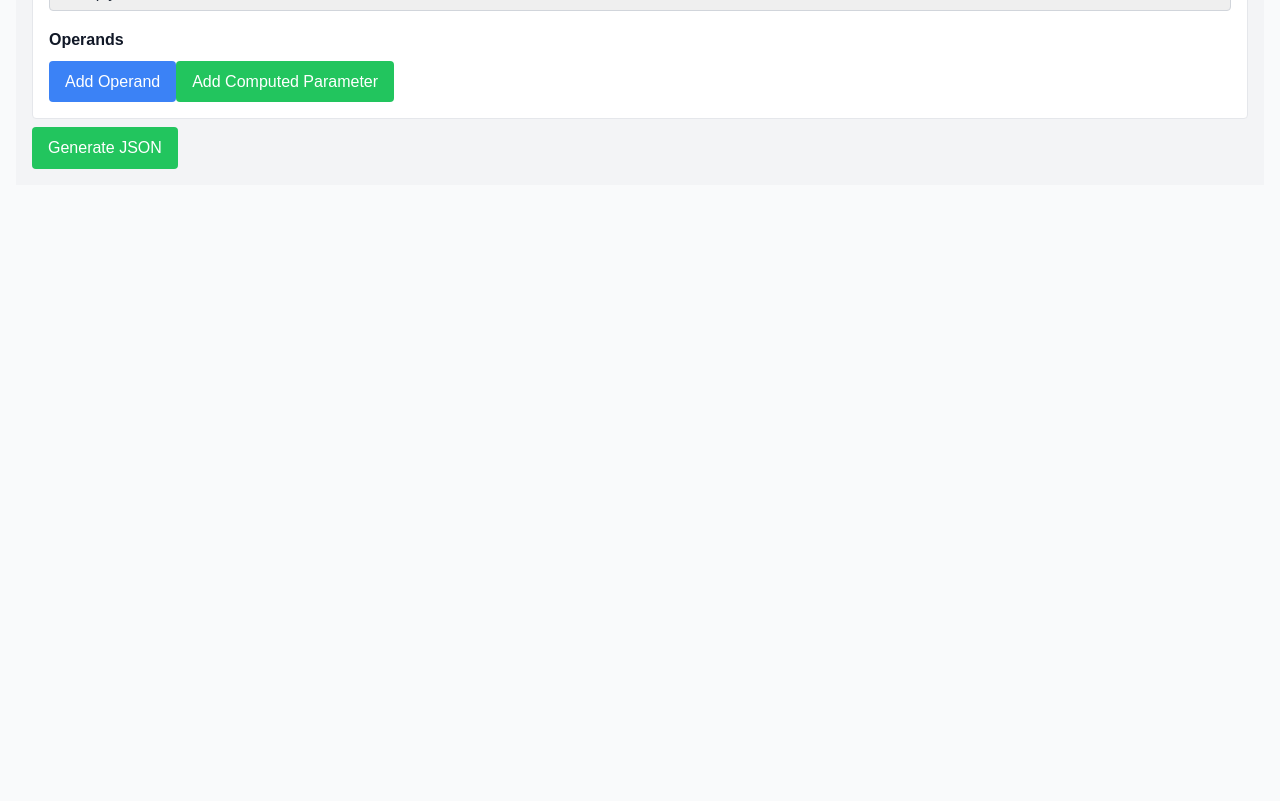
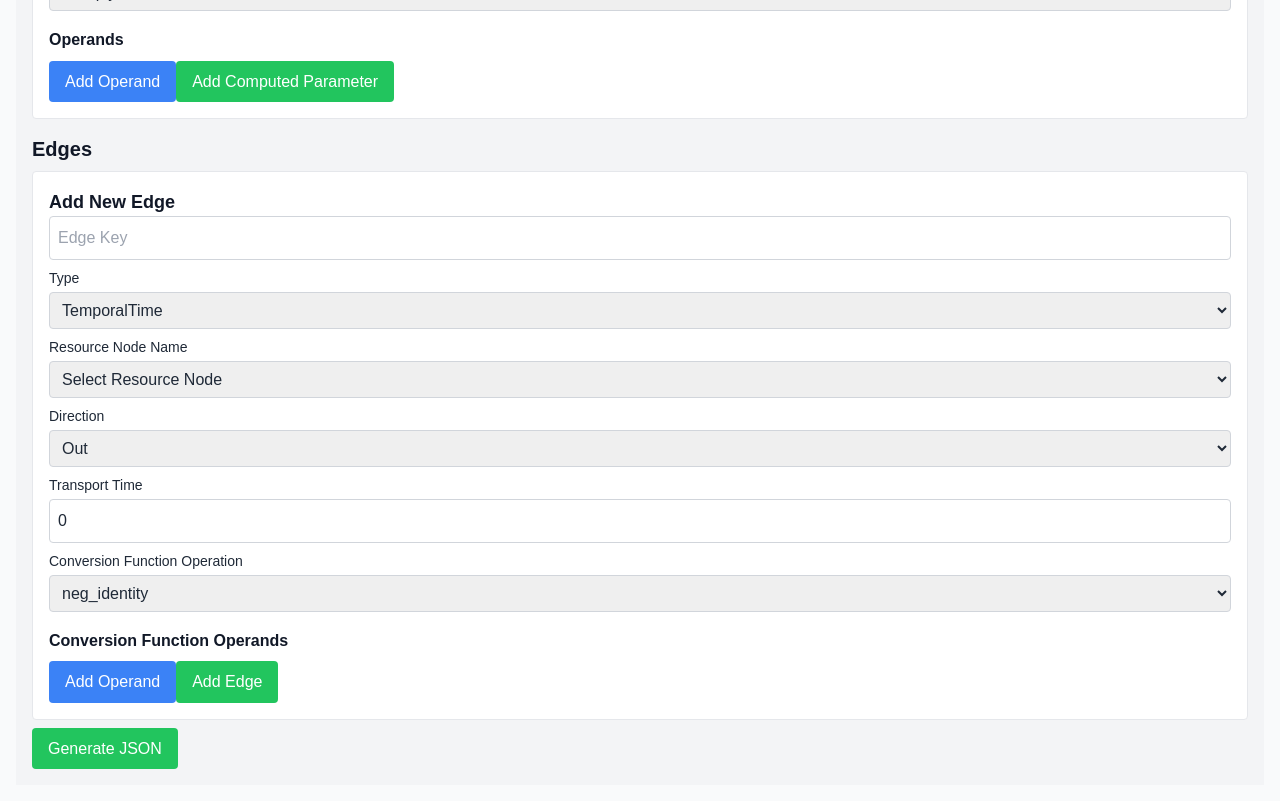
Before and after one commit to Eqedos/stevfns-json-builder, a Next.js app: page /component-builder in a window 1280 px wide. Shown: the part 740-1541 px from the top of the page. Before the commit the page ends 941 px from the top, so only its background shows below. Built offline with nearby package versions, Linux system fonts and the light colour scheme.

Commit message:
finish component

```diff
--- a/app/components/ComponentBuilder.js
+++ b/app/components/ComponentBuilder.js
@@ -5,6 +5,7 @@ import ResourceNodes from './ResourceNodes';
 import RawParameters from './RawParameters';
 import LocationParameters from './LocationParameters';
 import ComputedParameters from './ComputedParameters';
+import Edges from './Edges';
 import JSONDownloader from './JSONDownloader';
 
 export default function ComponentBuilder() {
@@ -15,6 +16,7 @@ export default function ComponentBuilder() {
   const [rawParameters, setRawParameters] = useState([]);
   const [locationParameters, setLocationParameters] = useState({});
   const [computedParameters, setComputedParameters] = useState({});
+  const [edges, setEdges] = useState({});
 
   return (
     <div className="p-4 bg-gray-100 min-h-screen">
@@ -46,6 +48,15 @@ export default function ComponentBuilder() {
         rawParameters={rawParameters}
         locationParameters={locationParameters}
       />
+      <Edges
+        edges={edges}
+        setEdges={setEdges}
+        stateVariables={stateVariables}
+        resourceNodes={resourceNodes}
+        rawParameters={rawParameters}
+        locationParameters={locationParameters}
+        computedParameters={computedParameters}
+      />
 
       <JSONDownloader
         name={name}
@@ -55,6 +66,7 @@ export default function ComponentBuilder() {
         rawParameters={rawParameters}
         locationParameters={locationParameters}
         computedParameters={computedParameters}
+        edges={edges}
       />
     </div>
   );
--- /dev/null
+++ b/app/components/Edges.js
@@ -0,0 +1,177 @@
+import { useState } from 'react';
+import OperandEditor, { AVAILABLE_OPERATIONS } from './OperandEditor';
+
+export default function Edges({ edges, setEdges, stateVariables, resourceNodes, rawParameters, locationParameters, computedParameters }) {
+  const [newEdgeKey, setNewEdgeKey] = useState('');
+  const [type, setType] = useState('TemporalTime');
+  const [operation, setOperation] = useState('neg_identity');
+  const [conversionFunction, setConversionFunction] = useState({ operation: 'neg_identity', operands: [] });
+  const [resourceNodeName, setResourceNodeName] = useState('');
+  const [direction, setDirection] = useState('out');
+  const [transportTime, setTransportTime] = useState(0);
+  const [specificTime, setSpecificTime] = useState('');
+
+  const handleAddEdge = () => {
+    if (newEdgeKey && resourceNodeName) {
+      setEdges({
+        ...edges,
+        [newEdgeKey]: {
+          type,
+          conversionFunction: { operation, operands: conversionFunction.operands },
+          resourceNodeName,
+          transportTime: type === 'TemporalTime' ? transportTime : '',
+          specificTime: type === 'SpecificTime' ? specificTime : '',
+          direction,
+        },
+      });
+      setNewEdgeKey('');
+      setType('TemporalTime');
+      setOperation('neg_identity');
+      setConversionFunction({ operation: 'neg_identity', operands: [] });
+      setResourceNodeName('');
+      setDirection('out');
+      setTransportTime(0);
+      setSpecificTime('');
+    }
+  };
+
+  const handleDeleteEdge = (key) => {
+    const updatedEdges = { ...edges };
+    delete updatedEdges[key];
+    setEdges(updatedEdges);
+  };
+
+  return (
+    <div>
+      <h2 className="text-xl font-semibold mt-4 mb-2">Edges</h2>
+
+      {/* Existing Edges */}
+      {Object.entries(edges).map(([key, edge]) => (
+        <div key={key} className="border p-4 mb-2 rounded bg-white">
+          <h3 className="text-lg font-semibold">{key}</h3>
+          <p>Type: {edge.type}</p>
+          <p>Direction: {edge.direction}</p>
+          <p>Resource Node Name: {edge.resourceNodeName}</p>
+          <p>Conversion Function Operation: {edge.conversionFunction.operation}</p>
+          <button className="px-2 py-1 bg-red-500 text-white rounded mt-2" onClick={() => handleDeleteEdge(key)}>
+            Delete
+          </button>
+        </div>
+      ))}
+
+      {/* Add New Edge */}
+      <div className="border p-4 mb-2 rounded bg-white">
+        <h3 className="text-lg font-semibold">Add New Edge</h3>
+
+        <input
+          type="text"
+          placeholder="Edge Key"
+          className="w-full p-2 border border-gray-300 rounded mb-2"
+          value={newEdgeKey}
+          onChange={(e) => setNewEdgeKey(e.target.value)}
+        />
+
+        <label className="block text-sm font-medium mb-1">Type</label>
+        <select
+          className="w-full p-2 border border-gray-300 rounded mb-2"
+          value={type}
+          onChange={(e) => setType(e.target.value)}
+        >
+          <option value="TemporalTime">TemporalTime</option>
+          <option value="SpecificTime">SpecificTime</option>
+        </select>
+
+        <label className="block text-sm font-medium mb-1">Resource Node Name</label>
+        <select
+          className="w-full p-2 border border-gray-300 rounded mb-2"
+          value={resourceNodeName}
+          onChange={(e) => setResourceNodeName(e.target.value)}
+        >
+          <option value="">Select Resource Node</option>
+          {resourceNodes.map((node) => (
+            <option key={node.resourceNodeKey} value={node.resourceNodeKey}>
+              {node.resourceNodeKey}
+            </option>
+          ))}
+        </select>
+
+        <label className="block text-sm font-medium mb-1">Direction</label>
+        <select
+          className="w-full p-2 border border-gray-300 rounded mb-2"
+          value={direction}
+          onChange={(e) => setDirection(e.target.value)}
+        >
+          <option value="out">Out</option>
+          <option value="in">In</option>
+        </select>
+
+        {type === 'TemporalTime' && (
+          <>
+            <label className="block text-sm font-medium mb-1">Transport Time</label>
+            <input
+              type="number"
+              placeholder="Transport Time"
+              className="w-full p-2 border border-gray-300 rounded mb-2"
+              value={transportTime}
+              onChange={(e) => setTransportTime(parseInt(e.target.value))}
+            />
+          </>
+        )}
+
+        {type === 'SpecificTime' && (
+          <>
+            <label className="block text-sm font-medium mb-1">Specific Time</label>
+            <input
+              type="text"
+              placeholder="Specific Time"
+              className="w-full p-2 border border-gray-300 rounded mb-2"
+              value={specificTime}
+              onChange={(e) => setSpecificTime(e.target.value)}
+            />
+          </>
+        )}
+
+        <label className="block text-sm font-medium mb-1">Conversion Function Operation</label>
+        <select
+          className="w-full p-2 border border-gray-300 rounded mb-2"
+          value={operation}
+          onChange={(e) => {
+            setOperation(e.target.value);
+            setConversionFunction({ ...conversionFunction, operation: e.target.value });
+          }}
+        >
+          {AVAILABLE_OPERATIONS.map((op) => (
+            <option key={op} value={op}>
+              {op}
+            </option>
+          ))}
+        </select>
+
+        <h4 className="text-md font-semibold mt-2">Conversion Function Operands</h4>
+        {conversionFunction.operands.map((operand, index) => (
+          <OperandEditor
+            key={index}
+            operand={operand}
+            setOperand={(updatedOperand) => {
+              const updatedOperands = [...conversionFunction.operands];
+              updatedOperands[index] = updatedOperand;
+              setConversionFunction({ ...conversionFunction, operands: updatedOperands });
+            }}
+            rawParameters={rawParameters}
+            locationParameters={locationParameters}
+            computedParameters={computedParameters}
+            stateVariables={stateVariables}
+          />
+        ))}
+
+        <button className="px-4 py-2 bg-blue-500 text-white rounded mt-2" onClick={() => setConversionFunction({ ...conversionFunction, operands: [...conversionFunction.operands, {}] })}>
+          Add Operand
+        </button>
+
+        <button className="px-4 py-2 bg-green-500 text-white rounded mt-2" onClick={handleAddEdge}>
+          Add Edge
+        </button>
+      </div>
+    </div>
+  );
+}
--- a/app/components/OperandEditor.js
+++ b/app/components/OperandEditor.js
@@ -1,6 +1,18 @@
 import { useState } from 'react';
+import NestedFunctionEditor from './NestedFunctionEditor';
 
-export default function OperandEditor({ operand = {}, setOperand, rawParameters, locationParameters }) {
+// Available operations for the user to select
+export const AVAILABLE_OPERATIONS = ['multiply', 'neg_identity', 'add', 'subtract', 'divide'];
+
+export default function OperandEditor({
+  operand = {},
+  setOperand,
+  rawParameters = [],
+  locationParameters = {},
+  stateVariables = [],
+  computedParameters = {},
+  restrictStateVariables = false
+}) {
   const [operandType, setOperandType] = useState(operand.type || 'rawComponentParameter');
   const [selectedLocation, setSelectedLocation] = useState(operand.path ? operand.path[1] : '');
   const [selectedParameter, setSelectedParameter] = useState(operand.path ? operand.path[2] : '');
@@ -15,30 +27,30 @@ export default function OperandEditor({ operand = {}, setOperand, rawParameters,
     if (type === 'nestedFunction') {
       setNestedFunction({ operation: 'multiply', operands: [] });
       setOperand({ operation: 'multiply', operands: [] });
-    } else if (type === 'rawComponentParameter') {
-      setOperand({ type, path: ['rawParameters'] });
     } else {
-      setOperand({ type, path: ['locationParameters'] });
+      setOperand({ type, path: [] });
     }
   };
 
   const handleLocationChange = (location) => {
     setSelectedLocation(location);
     setSelectedParameter('');
-    setOperand({
-      type: operandType,
-      path: ['locationParameters', location],
-    });
+    setOperand({ type: 'locationParameter', path: ['locationParameters', location] });
   };
 
   const handleParameterChange = (param) => {
+    let path = [];
+    if (operandType === 'rawComponentParameter') {
+      path = ['rawParameters', param];
+    } else if (operandType === 'locationParameter') {
+      path = ['locationParameters', selectedLocation, param];
+    } else if (operandType === 'computedParameter') {
+      path = ['computedParameters', param];
+    } else if (operandType === 'stateVariable') {
+      path = ['stateVariables', param, 'optimisationVariable'];
+    }
     setSelectedParameter(param);
-    setOperand({
-      type: operandType,
-      path: operandType === 'rawComponentParameter'
-        ? ['rawParameters', param]
-        : ['locationParameters', selectedLocation, param],
-    });
+    setOperand({ type: operandType, path });
   };
 
   const handleNestedFunctionChange = (operation, operands) => {
@@ -48,7 +60,7 @@ export default function OperandEditor({ operand = {}, setOperand, rawParameters,
 
   return (
     <div className="border p-2 mb-2 rounded bg-gray-50">
-      {/* Operand Type Dropdown */}
+      {/* Operand Type Selection */}
       <select
         className="w-full p-2 border border-gray-300 rounded mb-2"
         value={operandType}
@@ -56,17 +68,19 @@ export default function OperandEditor({ operand = {}, setOperand, rawParameters,
       >
         <option value="rawComponentParameter">Raw Component Parameter</option>
         <option value="locationParameter">Location Parameter</option>
+        <option value="computedParameter">Computed Parameter</option>
+        {!restrictStateVariables && <option value="stateVariable">State Variable</option>}
         <option value="nestedFunction">Nested Function</option>
       </select>
 
-      {/* Raw Parameter Dropdown */}
+      {/* Parameter Selection */}
       {operandType === 'rawComponentParameter' && (
         <select
           className="w-full p-2 border border-gray-300 rounded mb-2"
           value={selectedParameter}
           onChange={(e) => handleParameterChange(e.target.value)}
         >
-          <option value="">Select Raw Parameter</option>
+          <option value="">Select Parameter</option>
           {rawParameters.map((param) => (
             <option key={param} value={param}>
               {param}
@@ -75,10 +89,9 @@ export default function OperandEditor({ operand = {}, setOperand, rawParameters,
         </select>
       )}
 
-      {/* Location and Location Parameter Dropdowns */}
+      {/* Location Parameter Selection */}
       {operandType === 'locationParameter' && (
         <>
-          {/* Location Dropdown */}
           <select
             className="w-full p-2 border border-gray-300 rounded mb-2"
             value={selectedLocation}
@@ -92,15 +105,15 @@ export default function OperandEditor({ operand = {}, setOperand, rawParameters,
             ))}
           </select>
 
-          {/* Parameter within Selected Location */}
+          {/* Second dropdown for selecting a specific parameter within the chosen location */}
           {selectedLocation && (
             <select
               className="w-full p-2 border border-gray-300 rounded mb-2"
               value={selectedParameter}
               onChange={(e) => handleParameterChange(e.target.value)}
             >
-              <option value="">Select Parameter in {selectedLocation}</option>
-              {locationParameters[selectedLocation].map((param) => (
+              <option value="">Select Parameter</option>
+              {locationParameters[selectedLocation]?.map((param) => (
                 <option key={param} value={param}>
                   {param}
                 </option>
@@ -110,6 +123,38 @@ export default function OperandEditor({ operand = {}, setOperand, rawParameters,
         </>
       )}
 
+      {/* Computed Parameter Selection */}
+      {operandType === 'computedParameter' && (
+        <select
+          className="w-full p-2 border border-gray-300 rounded mb-2"
+          value={selectedParameter}
+          onChange={(e) => handleParameterChange(e.target.value)}
+        >
+          <option value="">Select Parameter</option>
+          {Object.keys(computedParameters).map((param) => (
+            <option key={param} value={param}>
+              {param}
+            </option>
+          ))}
+        </select>
+      )}
+
+      {/* State Variable Selection */}
+      {operandType === 'stateVariable' && (
+        <select
+          className="w-full p-2 border border-gray-300 rounded mb-2"
+          value={selectedParameter}
+          onChange={(e) => handleParameterChange(e.target.value)}
+        >
+          <option value="">Select State Variable</option>
+          {stateVariables.map((variable) => (
+            <option key={variable.name} value={variable.name}>
+              {variable.name}
+            </option>
+          ))}
+        </select>
+      )}
+
       {/* Nested Function Editor */}
       {operandType === 'nestedFunction' && (
         <NestedFunctionEditor
@@ -117,6 +162,8 @@ export default function OperandEditor({ operand = {}, setOperand, rawParameters,
           setNestedFunction={handleNestedFunctionChange}
           rawParameters={rawParameters}
           locationParameters={locationParameters}
+          computedParameters={computedParameters}
+          stateVariables={stateVariables}
         />
       )}
     </div>
```
Also changed, not shown: app/components/ComputedParameters.js (+15 -6 lines), app/components/JSONDownloader.js (+12 -0 lines), app/components/NestedFunctionEditor.js (+9 -5 lines).
